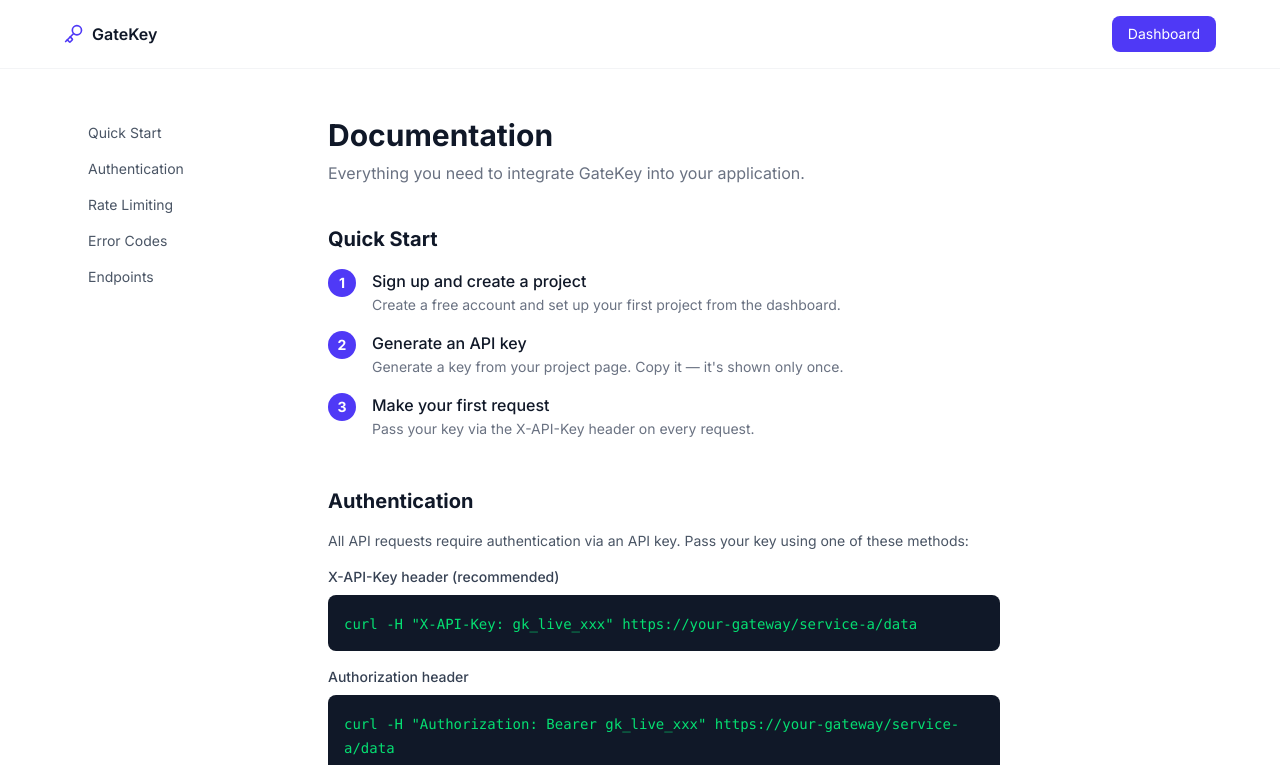
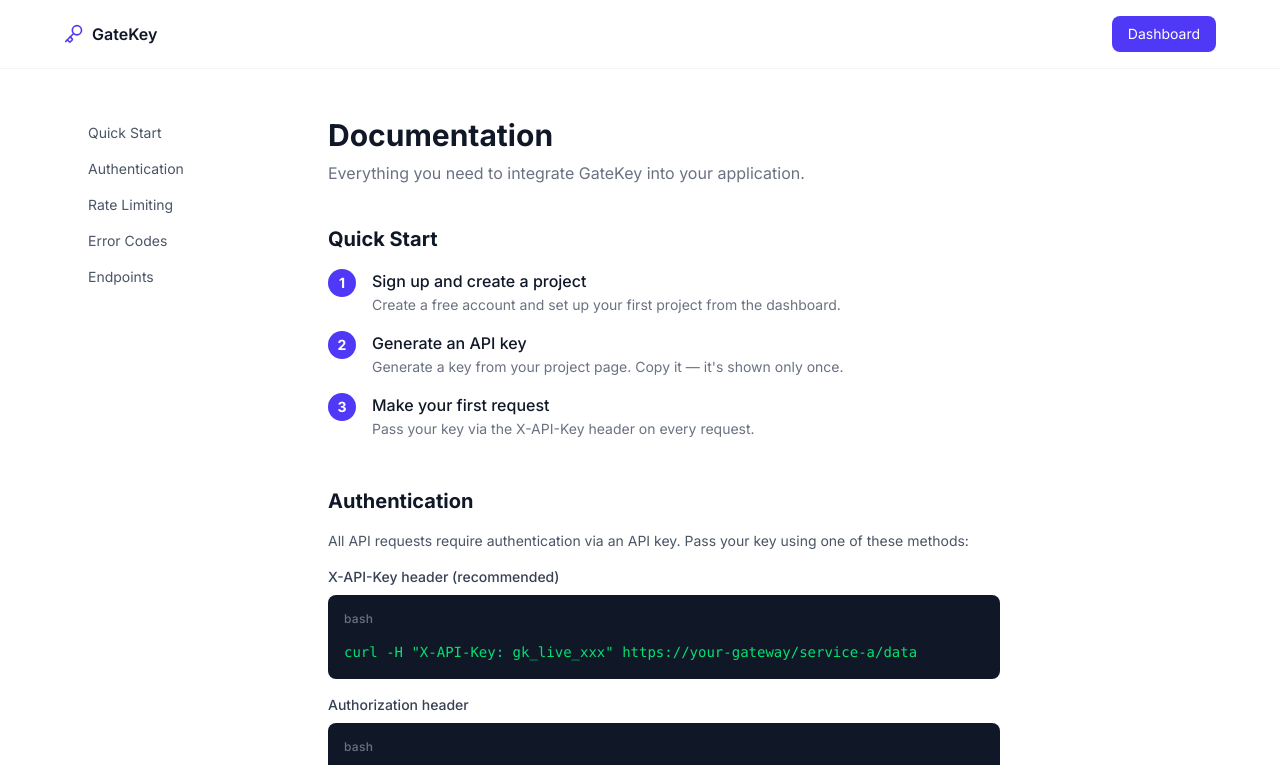
Before and after one commit to priyacha123/api-gateway-dashboard, a Next.js app: page /docs in a window 1280 px wide. Shown: the top 765 px of the page. Built offline with nearby package versions, Linux system fonts and the light colour scheme; no server answers.

Commit message:
docs: label curl examples as bash commands

```diff
--- a/app/dashboard/projects/[id]/page.tsx
+++ b/app/dashboard/projects/[id]/page.tsx
@@ -103,7 +103,7 @@ export default function ProjectDetailPage() {
 
       {/* Code snippet */}
       <div className="bg-gray-950 rounded-xl p-5 mb-6">
-        <p className="text-gray-500 text-xs font-medium uppercase tracking-wide mb-3">Quick start</p>
+        <p className="text-gray-500 text-xs font-medium tracking-wide mb-3">bash</p>
         <code className="text-green-400 text-sm font-mono">
           curl -H &quot;X-API-Key: gk_live_••••••••&quot; {GATEWAY_URL}/service-a/data
         </code>
--- a/app/docs/page.tsx
+++ b/app/docs/page.tsx
@@ -68,6 +68,7 @@ export default function DocsPage() {
               <div>
                 <p className="text-sm font-medium text-gray-700 mb-2">X-API-Key header (recommended)</p>
                 <div className="bg-gray-900 rounded-lg p-4">
+                  <p className="text-gray-500 text-xs font-medium tracking-wide mb-3">bash</p>
                   <code className="text-green-400 text-sm">
                     {`curl -H "X-API-Key: gk_live_xxx" https://your-gateway/service-a/data`}
                   </code>
@@ -77,6 +78,7 @@ export default function DocsPage() {
               <div>
                 <p className="text-sm font-medium text-gray-700 mb-2">Authorization header</p>
                 <div className="bg-gray-900 rounded-lg p-4">
+                  <p className="text-gray-500 text-xs font-medium tracking-wide mb-3">bash</p>
                   <code className="text-green-400 text-sm">
                     {`curl -H "Authorization: Bearer gk_live_xxx" https://your-gateway/service-a/data`}
                   </code>
```
